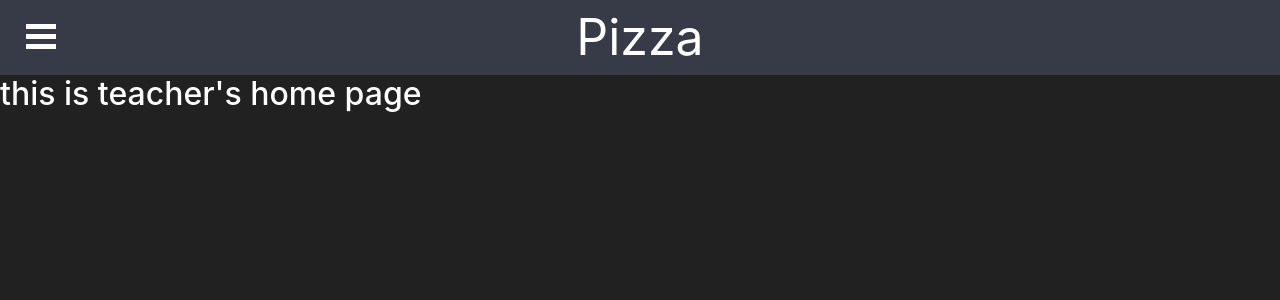
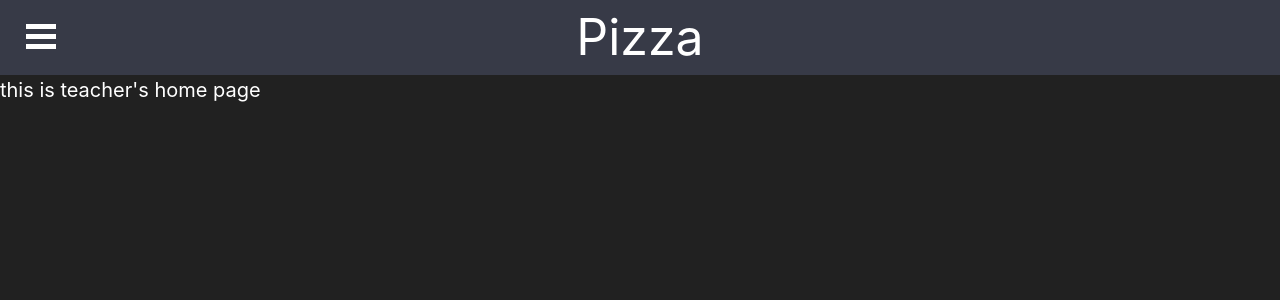
Before and after one commit to egervis/HackNYU19, a React (Create React App) app in the folder frontend/: page /teacher/class in a window 1280 px wide. Shown: the top 300 px of the page. Built offline with nearby package versions, Linux system fonts and the light colour scheme.

Commit message:
Update class.js

```diff
--- a/frontend/src/teacher/class.js
+++ b/frontend/src/teacher/class.js
@@ -1,4 +1,5 @@
 import React, { Component } from 'react';
+import ReactDOM from "react-dom";
 import Burger from '../components/Burger';
 import '../styles/Burger.css';
 
@@ -6,8 +7,10 @@ class TeacherClass extends Component{
   render(){
     return(
       <div>
-        <div className="burger-bar"><Burger /></div>
-        <h2>this is teacher's home page</h2>
+        <main>
+          <div className="burger-bar"><Burger /></div>
+          <div id="mainbody" class="w-75">this is teacher's home page</div>
+        </main>
       </div>
     );
   }
```
